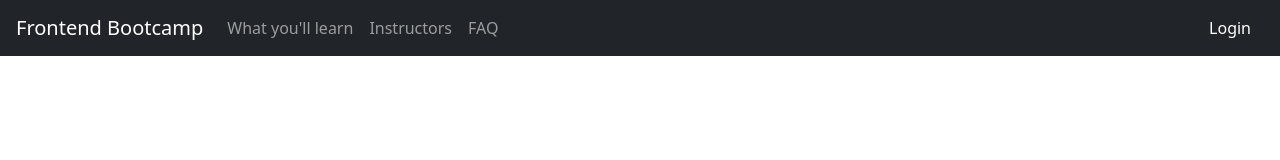
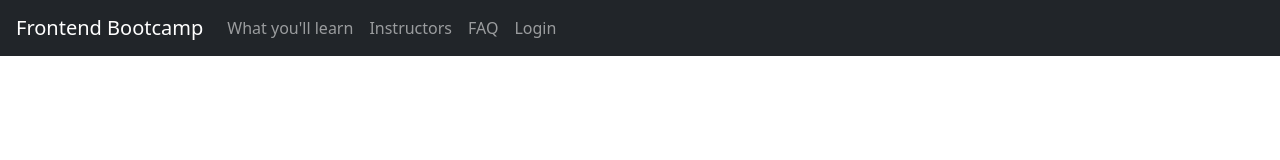
Before and after one commit to rezakelidari/frontend-bootcamp, a React (Create React App) app: page / in a window 1280 px wide. Shown: the top 160 px of the page. Built offline with nearby package versions, Linux system fonts and the light colour scheme.

Commit message:
Fix a bug

```diff
--- a/src/components/TopNavbar/index.js
+++ b/src/components/TopNavbar/index.js
@@ -8,12 +8,12 @@ export default function TopNavbar() {
       <Navbar.Brand href="#">Frontend Bootcamp</Navbar.Brand>
       <Navbar.Toggle />
       <Navbar.Collapse>
-        <Nav className="me-auto">
+        <Nav>
           <Nav.Link href="#learn">What you'll learn</Nav.Link>
           <Nav.Link href="#instructors">Instructors</Nav.Link>
           <Nav.Link href="#questions">FAQ</Nav.Link>
+          <Nav.Link href="#">Login</Nav.Link>
         </Nav>
-        <Button variant="dark">Login</Button>
       </Navbar.Collapse>
     </Navbar>
   );
```
